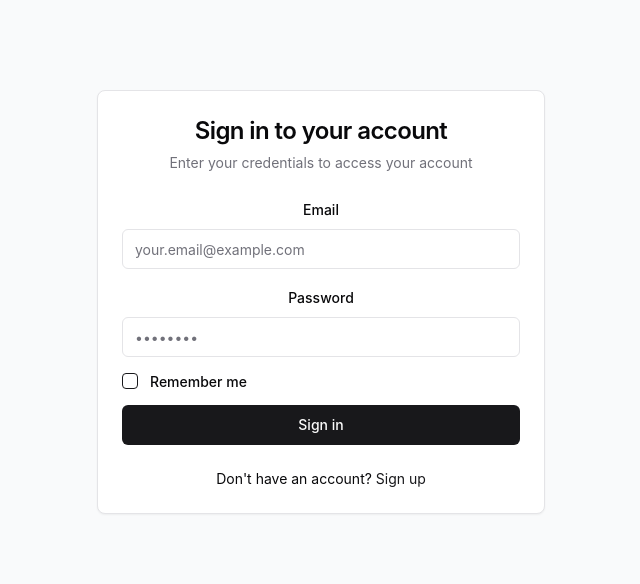
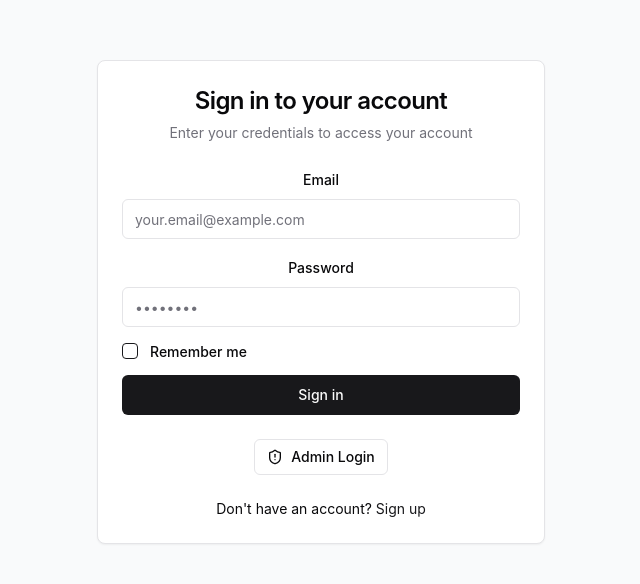
Before and after one commit to Nassermhasser/wheelhaven, a React (Vite) app: page /auth in a window 1280 px wide. Shown: the part 130-714 px from the top of the page, without its empty margins (319-959 px from the left). Built offline with nearby package versions, Linux system fonts and the light colour scheme.

Commit message:
Add admin login button
Adds a button for admin login to the sign-in page and includes default admin credentials.

```diff
--- a/src/pages/Auth.tsx
+++ b/src/pages/Auth.tsx
@@ -19,7 +19,7 @@ import { Input } from '@/components/ui/input';
 import { Checkbox } from '@/components/ui/checkbox';
 import { Card, CardContent, CardDescription, CardFooter, CardHeader, CardTitle } from '@/components/ui/card';
 import { toast } from 'sonner';
-import { AlertCircle, CheckCircle2, Mail } from 'lucide-react';
+import { AlertCircle, CheckCircle2, Mail, ShieldAlert } from 'lucide-react';
 import { useAuth } from '@/contexts/AuthContext';
 
 const loginSchema = z.object({
@@ -171,6 +171,12 @@ const Auth = () => {
     }
   };
 
+  const handleAdminLogin = () => {
+    loginForm.setValue('email', 'admin@carrental.com');
+    loginForm.setValue('password', 'admin123');
+    toast.info("Default admin credentials filled in. Click Sign in to continue.");
+  };
+
   // If email verification is in progress
   if (verifyingEmail) {
     return (
@@ -317,6 +323,19 @@ const Auth = () => {
                 >
                   {isLoading ? 'Signing in...' : 'Sign in'}
                 </Button>
+
+                <div className="flex justify-center">
+                  <Button
+                    type="button"
+                    variant="outline"
+                    size="sm"
+                    className="mt-2 flex items-center gap-2"
+                    onClick={handleAdminLogin}
+                  >
+                    <ShieldAlert className="h-4 w-4" />
+                    Admin Login
+                  </Button>
+                </div>
               </form>
             </Form>
           ) : (
```
